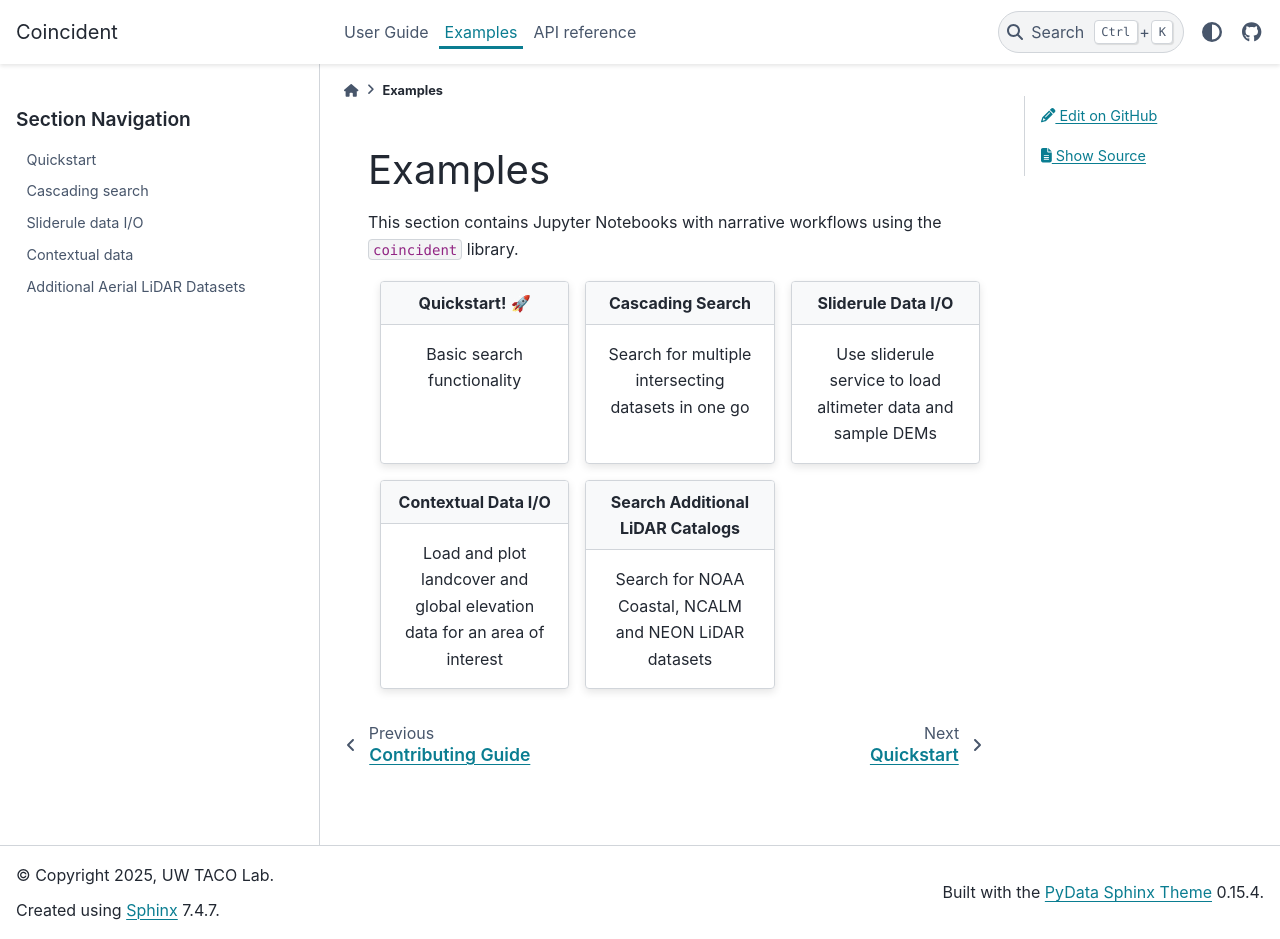
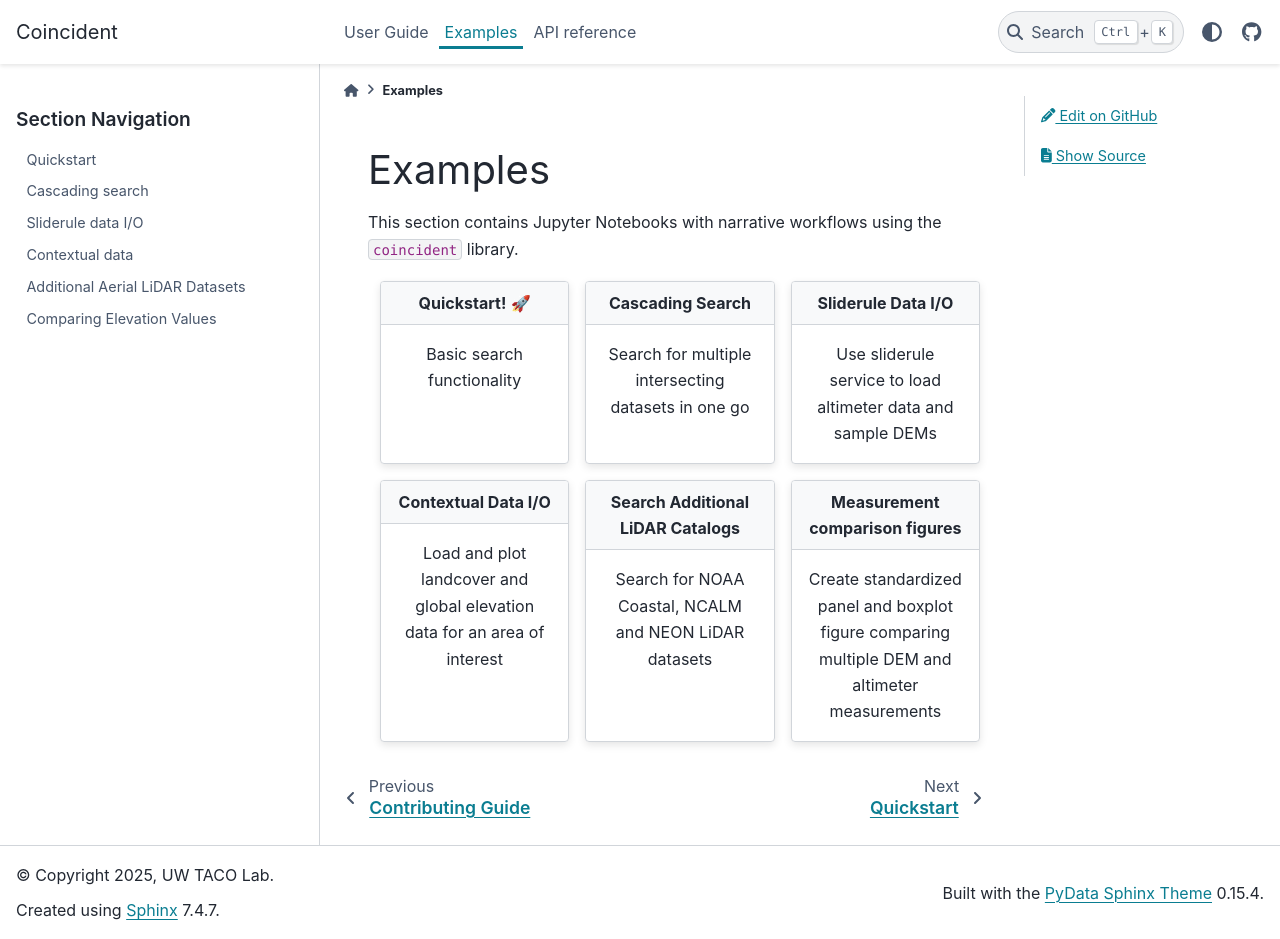
Before and after one commit to uw-cryo/coincident, a Sphinx documentation site: the page built from docs/examples/index.md, in a window 1280 px wide and 939 px high. Built offline with Sphinx 7.4.7 and the PyData theme 0.15.4, drawn with Linux system fonts in a browser that asks for light colours.

Commit message:
make sure new notebook rendered in examples

`````diff
--- a/docs/examples/index.md
+++ b/docs/examples/index.md
@@ -52,6 +52,15 @@ Load and plot landcover and global elevation data for an area of interest
 Search for NOAA Coastal, NCALM and NEON LiDAR datasets
 ```
 
+```{grid-item-card}
+:link: elevation_plotting
+:link-type: doc
+:class-header: bg-light
+**Measurement comparison figures**
+^^^
+Create standardized panel and boxplot figure comparing multiple DEM and altimeter measurements
+```
+
 ````
 
 ```{toctree}
@@ -62,4 +71,5 @@ cascading_search
 sliderule
 contextual_data
 additional_lidar
+elevation_plotting
 ```
`````
